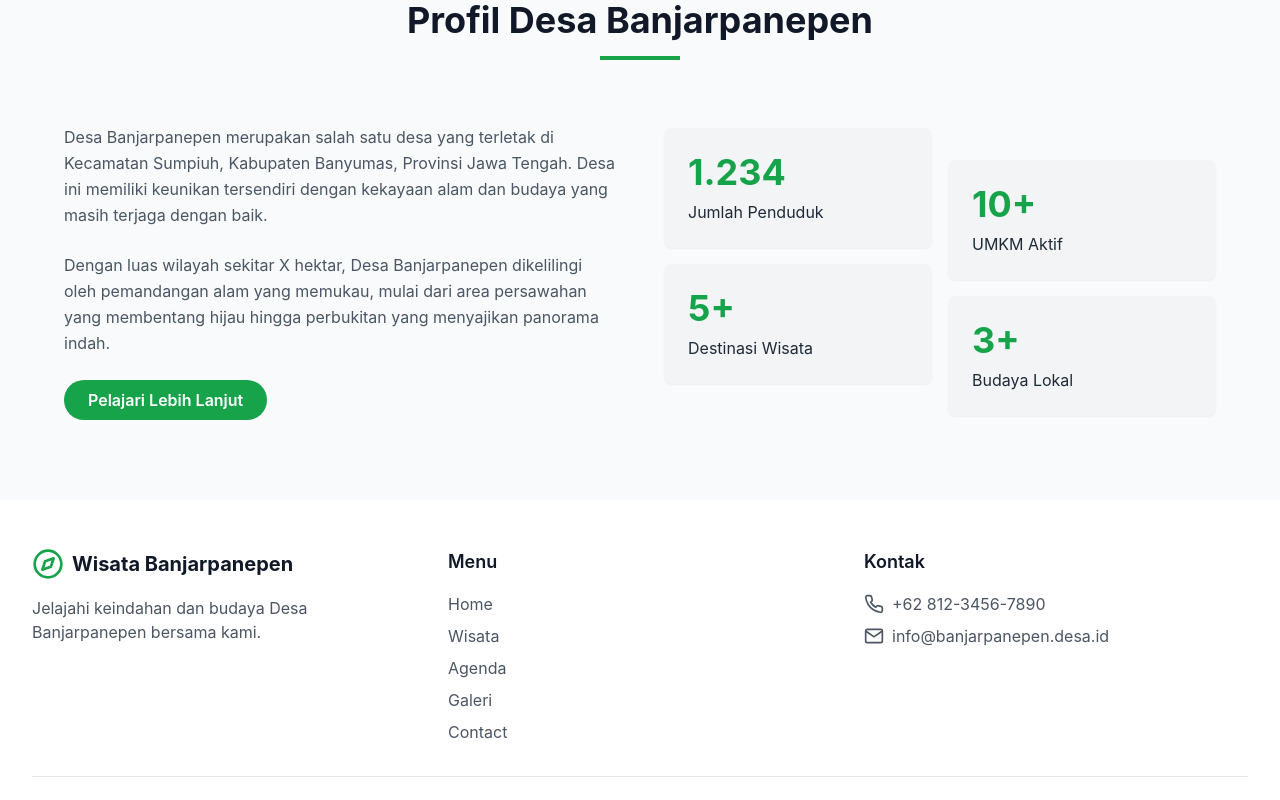
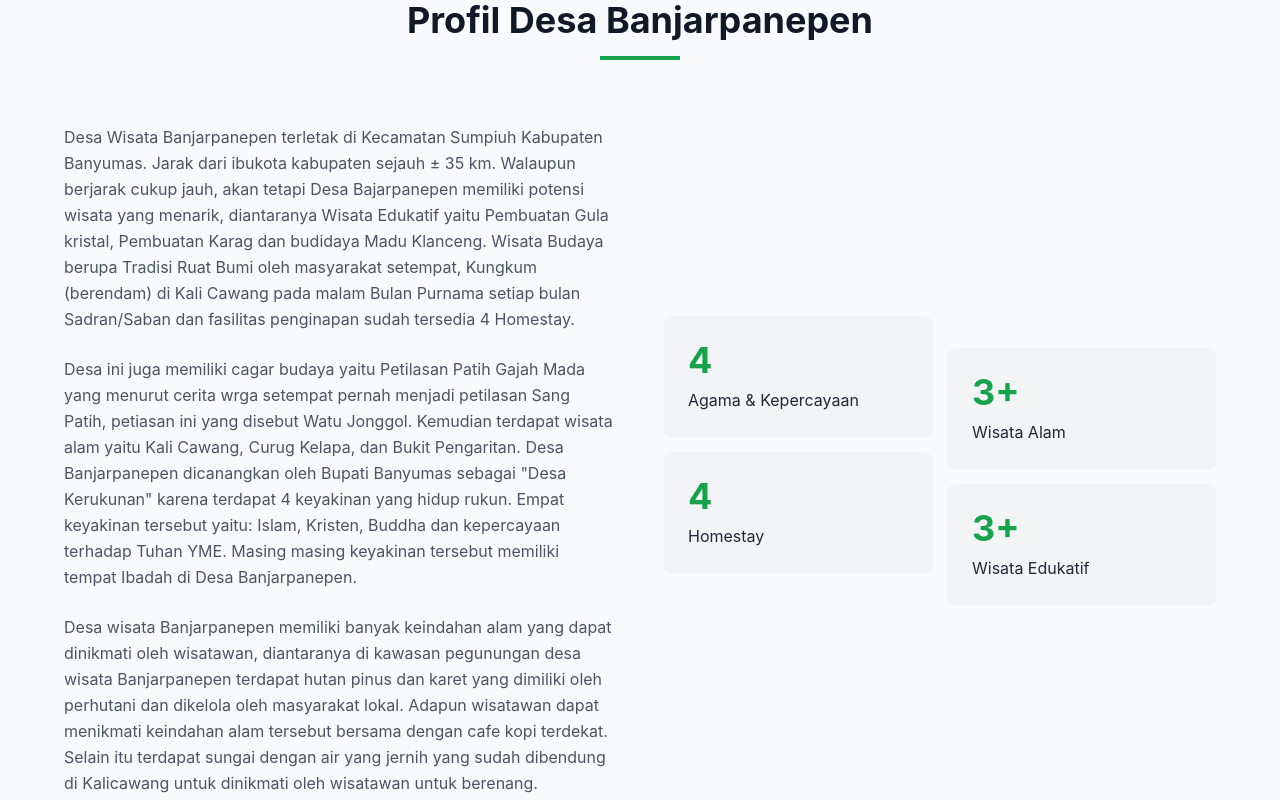
Before and after one commit to ikyyy777/TPLM-website-wisata-desa-banjarpanepen, a React (Vite) app: page / in a window 1280 px wide. Shown: the part 880-1680 px from the top of the page. Built offline with nearby package versions, Linux system fonts and the light colour scheme.

Commit message:
update info

```diff
--- a/src/components/desa/ProfileDesa.tsx
+++ b/src/components/desa/ProfileDesa.tsx
@@ -26,25 +26,14 @@ export default function ProfileDesa() {
             className="space-y-6"
           >
             <p className="text-gray-600 leading-relaxed">
-              Desa Banjarpanepen merupakan salah satu desa yang terletak di Kecamatan Sumpiuh,
-              Kabupaten Banyumas, Provinsi Jawa Tengah. Desa ini memiliki keunikan tersendiri
-              dengan kekayaan alam dan budaya yang masih terjaga dengan baik.
+              Desa Wisata Banjarpanepen terletak di Kecamatan Sumpiuh Kabupaten Banyumas. Jarak dari ibukota kabupaten sejauh ± 35 km. Walaupun berjarak cukup jauh, akan tetapi Desa Bajarpanepen memiliki potensi wisata yang menarik, diantaranya Wisata Edukatif yaitu Pembuatan Gula kristal, Pembuatan Karag dan budidaya Madu Klanceng. Wisata Budaya berupa Tradisi Ruat Bumi oleh masyarakat setempat, Kungkum (berendam) di Kali Cawang pada malam Bulan Purnama setiap bulan Sadran/Saban dan fasilitas penginapan sudah tersedia 4 Homestay.
             </p>
             <p className="text-gray-600 leading-relaxed">
-              Dengan luas wilayah sekitar X hektar, Desa Banjarpanepen dikelilingi oleh
-              pemandangan alam yang memukau, mulai dari area persawahan yang membentang hijau
-              hingga perbukitan yang menyajikan panorama indah.
+              Desa ini juga memiliki cagar budaya yaitu Petilasan Patih Gajah Mada yang menurut cerita wrga setempat pernah menjadi petilasan Sang Patih, petiasan ini yang disebut Watu Jonggol. Kemudian terdapat wisata alam yaitu Kali Cawang, Curug Kelapa, dan Bukit Pengaritan. Desa Banjarpanepen dicanangkan oleh Bupati Banyumas sebagai "Desa Kerukunan" karena terdapat 4 keyakinan yang hidup rukun. Empat keyakinan tersebut yaitu: Islam, Kristen, Buddha dan kepercayaan terhadap Tuhan YME. Masing masing keyakinan tersebut memiliki tempat Ibadah di Desa Banjarpanepen.
             </p>
-            <motion.button
-              initial={{ y: 20, opacity: 0 }}
-              whileInView={{ y: 0, opacity: 1 }}
-              transition={{ duration: 0.8, delay: 0.2 }}
-              viewport={{ once: true }}
-              className="bg-green-600 text-white px-6 py-2 rounded-full font-semibold
-                hover:bg-green-700 transition-colors"
-            >
-              Pelajari Lebih Lanjut
-            </motion.button>
+            <p className="text-gray-600 leading-relaxed">
+              Desa wisata Banjarpanepen memiliki banyak keindahan alam yang dapat dinikmati oleh wisatawan, diantaranya di kawasan pegunungan desa wisata Banjarpanepen terdapat hutan pinus dan karet yang dimiliki oleh perhutani dan dikelola oleh masyarakat lokal. Adapun wisatawan dapat menikmati keindahan alam tersebut bersama dengan cafe kopi terdekat. Selain itu terdapat sungai dengan air yang jernih yang sudah dibendung di Kalicawang untuk dinikmati oleh wisatawan untuk berenang.
+            </p>
           </motion.div>
 
           <motion.div
@@ -56,22 +45,22 @@ export default function ProfileDesa() {
           >
             <div className="space-y-4">
               <div className="bg-gray-100 p-6 rounded-lg shadow-sm">
-                <h3 className="text-green-600 text-4xl font-bold mb-2">1.234</h3>
-                <p className="text-gray-800">Jumlah Penduduk</p>
+                <h3 className="text-green-600 text-4xl font-bold mb-2">4</h3>
+                <p className="text-gray-800">Agama & Kepercayaan</p>
               </div>
               <div className="bg-gray-100 p-6 rounded-lg shadow-sm">
-                <h3 className="text-green-600 text-4xl font-bold mb-2">5+</h3>
-                <p className="text-gray-800">Destinasi Wisata</p>
+                <h3 className="text-green-600 text-4xl font-bold mb-2">4</h3>
+                <p className="text-gray-800">Homestay</p>
               </div>
             </div>
             <div className="space-y-4 mt-8">
               <div className="bg-gray-100 p-6 rounded-lg shadow-sm">
-                <h3 className="text-green-600 text-4xl font-bold mb-2">10+</h3>
-                <p className="text-gray-800">UMKM Aktif</p>
+                <h3 className="text-green-600 text-4xl font-bold mb-2">3+</h3>
+                <p className="text-gray-800">Wisata Alam</p>
               </div>
               <div className="bg-gray-100 p-6 rounded-lg shadow-sm">
                 <h3 className="text-green-600 text-4xl font-bold mb-2">3+</h3>
-                <p className="text-gray-800">Budaya Lokal</p>
+                <p className="text-gray-800">Wisata Edukatif</p>
               </div>
             </div>
           </motion.div>
--- a/src/pages/UserHubungi.tsx
+++ b/src/pages/UserHubungi.tsx
@@ -75,9 +75,9 @@ export default function UserHubungi() {
                       <div>
                         <h3 className="text-lg font-semibold text-gray-900">Alamat Kantor</h3>
                         <p className="mt-1 text-gray-600">
-                          Jl. Nama Jalan No. 123<br />
-                          Kecamatan Nama Kecamatan, 12345<br />
-                          Indonesia
+                          Sidakampir, Banjarpanepen<br />
+                          Kec. Sumpiuh, Kabupaten Banyumas<br />
+                          Jawa Tengah 53195.
                         </p>
                       </div>
                     </div>
@@ -89,9 +89,7 @@ export default function UserHubungi() {
                       <div>
                         <h3 className="text-lg font-semibold text-gray-900">Jam Operasional</h3>
                         <div className="mt-1 space-y-1 text-gray-600">
-                          <p>Senin - Jumat: 09:00 - 17:00 WIB</p>
-                          <p>Sabtu: 09:00 - 15:00 WIB</p>
-                          <p>Minggu: Tutup</p>
+                          <p>Senin - Jumat: 08:00 - 17:00 WIB</p>
                         </div>
                       </div>
                     </div>
```
